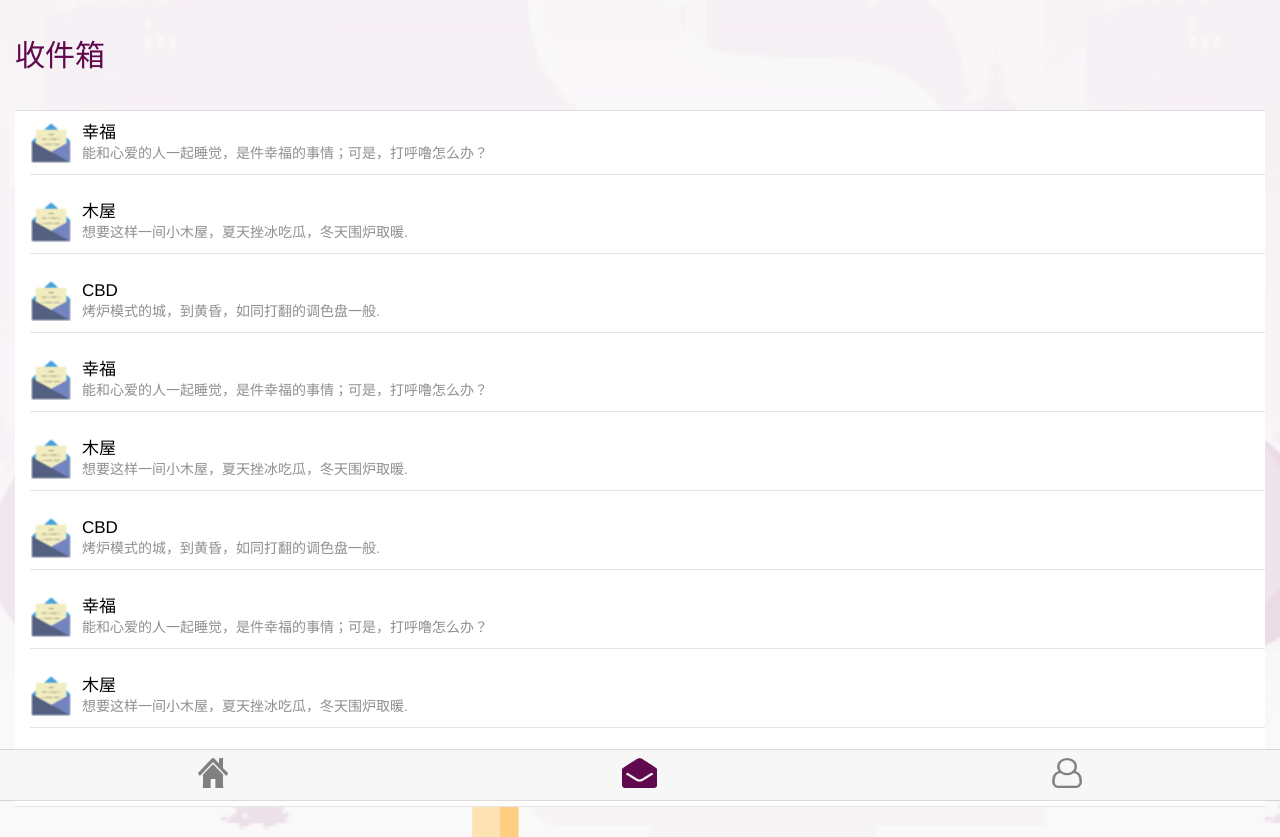
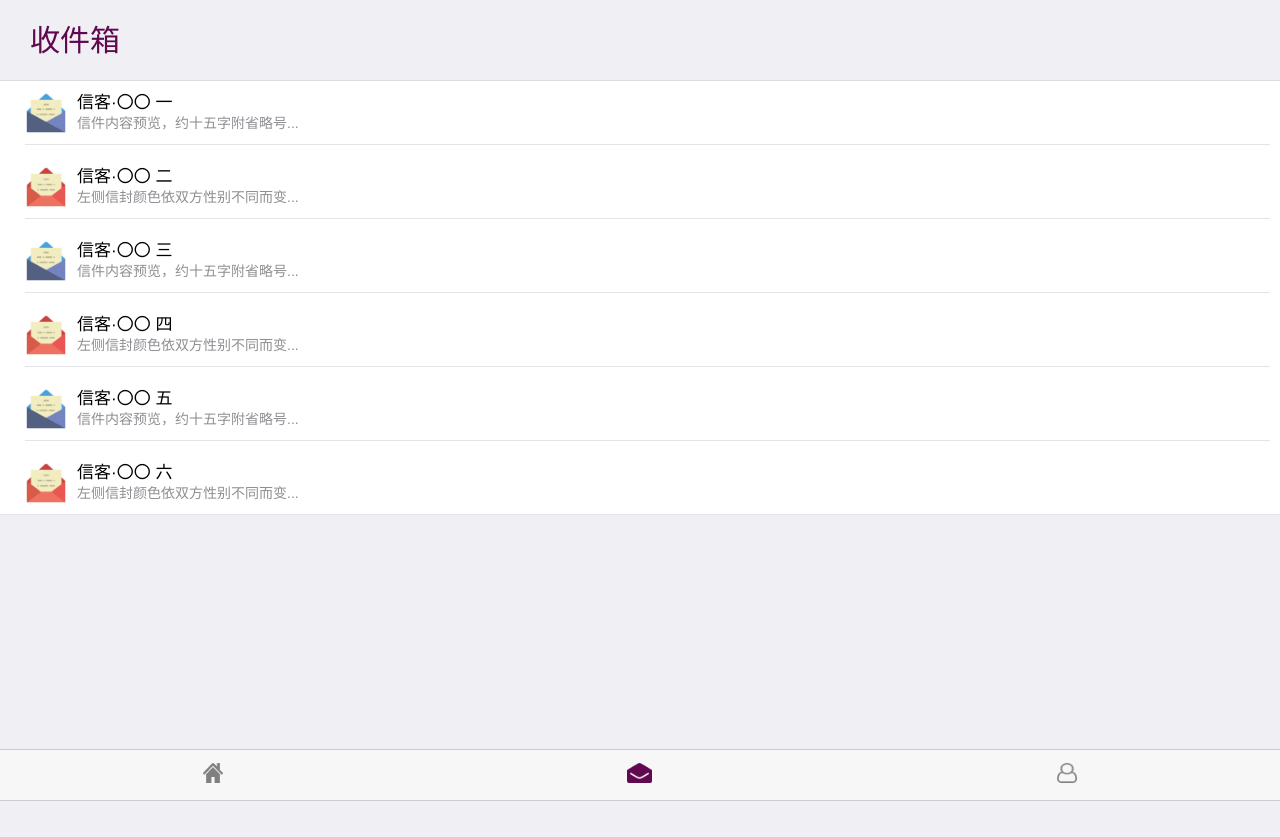
Before and after one commit to HanZhen233/theLetter, a website: page www/letter.html in a window 1280 px wide. After the commit the page ends 800 px from the top, so only its background shows below. Drawn offline with Linux system fonts and the light colour scheme.

Commit message:
improvement

```diff
--- a/www/letter.html
+++ b/www/letter.html
@@ -12,90 +12,76 @@
 		<script type="text/javascript"charset="utf-8">
 			mui.init();
 		</script>
+		<style>
+			.msbox {
+				color:#60084e;
+				padding: 30px 30px 20px 30px;
+				font-size:30px;
+			}
+			.mui-table-view-cell {
+				margin:10px;
+			}
+		</style>
 
 	</head>
 
-	<body background="img/index-background.png" background-size: cover; style="padding: 15px;">
-		<p style="color:#60084e;padding-top:30px;padding-bottom:30px;font-size:30px;">收件箱</p>
-		<ul class="mui-table-view" >
-			<li class="mui-table-view-cell mui-media" style="margin: 15px 0px 15px 0px;">
-				<a href="javascript:;">
-					<img class="mui-media-object mui-pull-left" src="img/envelope.png">
+	<body>
+		<!-- 标题 -->
+		<p class="msbox">收件箱</p>
+
+		<!-- 已收信件列表 -->
+		<ul class="mui-table-view">
+			<li class="mui-table-view-cell">
+				<a href="letter-receive.html">
+					<img class="mui-media-object mui-pull-left"src="img/envelope-male.png"/>
 					<div class="mui-media-body">
-						幸福
-						<p class='mui-ellipsis'>能和心爱的人一起睡觉，是件幸福的事情；可是，打呼噜怎么办？</p>
+						<span>信客·〇〇 一</span>
+						<p>信件内容预览，约十五字附省略号...</p>
 					</div>
 				</a>
 			</li>
-			<li class="mui-table-view-cell mui-media" style="margin: 15px 0px 15px 0px;">
-				<a href="javascript:;">
-					<img class="mui-media-object mui-pull-left" src="img/envelope.png">
+			<li class="mui-table-view-cell">
+				<a href="letter-receive.html">
+					<img class="mui-media-object mui-pull-left"src="img/envelope-female.png"/>
 					<div class="mui-media-body">
-						木屋
-						<p class='mui-ellipsis'>想要这样一间小木屋，夏天挫冰吃瓜，冬天围炉取暖.</p>
+						<span>信客·〇〇 二</span>
+						<p>左侧信封颜色依双方性别不同而变...</p>
 					</div>
 				</a>
 			</li>
-			<li class="mui-table-view-cell mui-media" style="margin: 15px 0px 15px 0px;">
-				<a href="javascript:;">
-					<img class="mui-media-object mui-pull-left" src="img/envelope.png">
+			<li class="mui-table-view-cell">
+				<a href="letter-receive.html">
+					<img class="mui-media-object mui-pull-left"src="img/envelope-male.png">
 					<div class="mui-media-body">
-						CBD
-						<p class='mui-ellipsis'>烤炉模式的城，到黄昏，如同打翻的调色盘一般.</p>
+						<span>信客·〇〇 三</span>
+						<p>信件内容预览，约十五字附省略号...</p>
 					</div>
 				</a>
 			</li>
-			<li class="mui-table-view-cell mui-media" style="margin: 15px 0px 15px 0px;">
-				<a href="javascript:;">
-					<img class="mui-media-object mui-pull-left" src="img/envelope.png">
+			<li class="mui-table-view-cell">
+				<a href="letter-receive.html">
+					<img class="mui-media-object mui-pull-left"src="img/envelope-female.png">
 					<div class="mui-media-body">
-						幸福
-						<p class='mui-ellipsis'>能和心爱的人一起睡觉，是件幸福的事情；可是，打呼噜怎么办？</p>
+						<span>信客·〇〇 四</span>
+						<p class='mui-ellipsis'>左侧信封颜色依双方性别不同而变...</p>
 					</div>
 				</a>
 			</li>
-			<li class="mui-table-view-cell mui-media" style="margin: 15px 0px 15px 0px;">
-				<a href="javascript:;">
-					<img class="mui-media-object mui-pull-left" src="img/envelope.png">
+			<li class="mui-table-view-cell">
+				<a href="letter-receive.html">
+					<img class="mui-media-object mui-pull-left" src="img/envelope-male.png">
 					<div class="mui-media-body">
-						木屋
-						<p class='mui-ellipsis'>想要这样一间小木屋，夏天挫冰吃瓜，冬天围炉取暖.</p>
+						<span>信客·〇〇 五</span>
+						<p>信件内容预览，约十五字附省略号...</p>
 					</div>
 				</a>
 			</li>
-			<li class="mui-table-view-cell mui-media" style="margin: 15px 0px 15px 0px;">
-				<a href="javascript:;">
-					<img class="mui-media-object mui-pull-left" src="img/envelope.png">
+			<li class="mui-table-view-cell">
+				<a href="letter-receive.html">
+					<img class="mui-media-object mui-pull-left"src="img/envelope-female.png">
 					<div class="mui-media-body">
-						CBD
-						<p class='mui-ellipsis'>烤炉模式的城，到黄昏，如同打翻的调色盘一般.</p>
-					</div>
-				</a>
-			</li>
-			<li class="mui-table-view-cell mui-media" style="margin: 15px 0px 15px 0px;">
-				<a href="javascript:;">
-					<img class="mui-media-object mui-pull-left" src="img/envelope.png">
-					<div class="mui-media-body">
-						幸福
-						<p class='mui-ellipsis'>能和心爱的人一起睡觉，是件幸福的事情；可是，打呼噜怎么办？</p>
-					</div>
-				</a>
-			</li>
-			<li class="mui-table-view-cell mui-media"style="margin: 15px 0px 15px 0px;";>
-				<a href="javascript:;">
-					<img class="mui-media-object mui-pull-left" src="img/envelope.png">
-					<div class="mui-media-body">
-						木屋
-						<p class='mui-ellipsis'>想要这样一间小木屋，夏天挫冰吃瓜，冬天围炉取暖.</p>
-					</div>
-				</a>
-			</li>
-			<li class="mui-table-view-cell mui-media" style="margin: 15px 0px 15px 0px;">
-				<a href="javascript:;">
-					<img class="mui-media-object mui-pull-left" src="img/envelope.png">
-					<div class="mui-media-body">
-						CBD
-						<p class='mui-ellipsis'>烤炉模式的城，到黄昏，如同打翻的调色盘一般.</p>
+						<span>信客·〇〇 六</span>
+						<p>左侧信封颜色依双方性别不同而变...</p>
 					</div>
 				</a>
 			</li>
@@ -104,18 +90,18 @@
 		<!-- 底部tabs -->
 		<nav class="mui-bar mui-bar-tab">
             <a class="mui-tab-item"href="index.html"target="_self">
-                <img src="img/index-dark.png"width="30"height="30"/>
+                <img src="img/index-dark.png"width="20"height="20"/>
             </a>
             <a class="mui-tab-item">
-                <img src="img/letter-light.png"width="35"height="30"/>
+                <img src="img/letter-light.png"width="25"height="20"/>
             </a>
             <a class="mui-tab-item"href="person.html"target="_self">
-                <img src="img/person-dark.png"width="30"height="30"/>
+                <img src="img/person-dark.png"width="20"height="20"/>
             </a>
-		</nav>
+        </nav>
 
-		<!-- 解除mui-tab超链限制 -->
-		<script type="text/javascript">
+        <!-- 解除mui-tab超链限制 -->
+        <script type="text/javascript">
             mui('body').on('tap','a',function(){document.location.href=this.href;});
         </script>
 
```
Also changed, not shown: www/index.html (+4 -3 lines), www/letter-receive.html (+70 -10 lines), www/letter-write.html (+14 -16 lines), www/person.html (+4 -4 lines), www/img/envelope-female.png (added), www/img/envelope-male.png (added), www/img/envelope.png (deleted), www/img/user1.png, www/img/user2.png.
